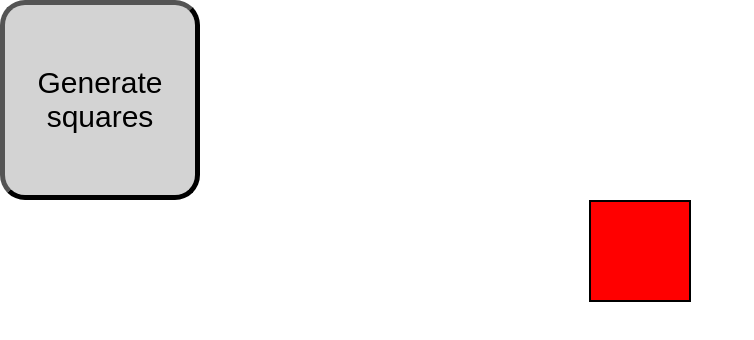
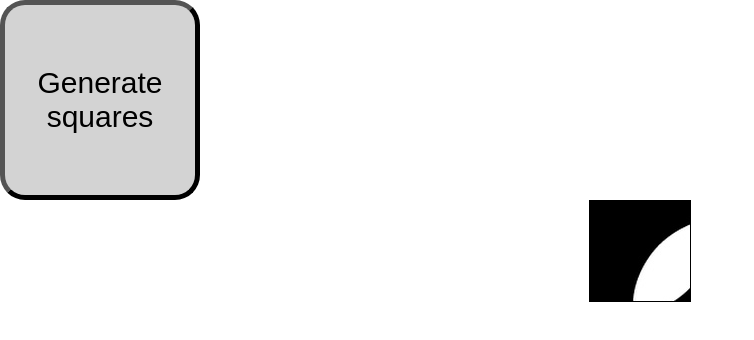
Before and after one commit to zealantanner/Week6Day2Project, a plain HTML site: page index.html in a window 1280 px wide. Shown: the whole page, without its empty margins (0-754 px from the left). Drawn offline with nearby package versions, Linux system fonts and the light colour scheme.

Commit message:
added epicness

```diff
--- a/main.css
+++ b/main.css
@@ -30,15 +30,16 @@ button{
 }
 .square{
     list-style-type: none;
-    height: 98px;
-    width: 98px;
-    border: 1px solid black;
-    cursor: pointer;
+    height: 100px;
+    width: 100px;
+    /* border: 1px solid black; */
 }
 
 .blue{
-    background-color: blue;
+    cursor: wait;
+    background: fixed blue url(windows.jpeg) top center;
 }
 .red{
-    background-color: red;
+    cursor: help;
+    background: fixed red url(apple.jpeg) top center;
 }
```
Also changed, not shown: apple.jpeg (added), windows.jpeg (added), 1 other file.
